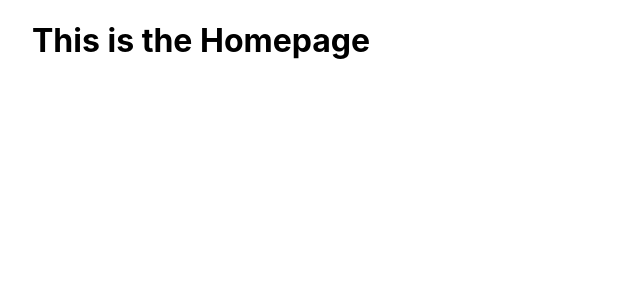
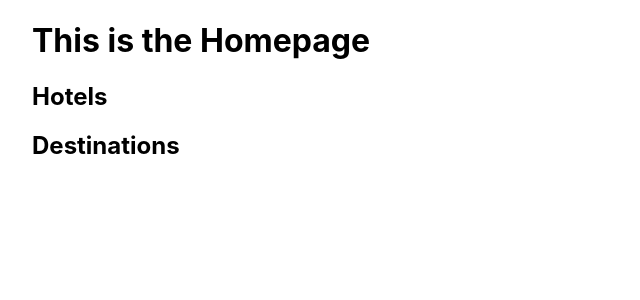
Before and after one commit to avidu97/okkoma-travel, a Next.js app: page / in a window 1280 px wide. Shown: the top 300 px of the page, without its empty margins (0-640 px from the left). Built offline with nearby package versions, Linux system fonts and the light colour scheme.

Commit message:
its time to add content to website

```diff
--- a/pages/index.js
+++ b/pages/index.js
@@ -1,6 +1,7 @@
 import Head from 'next/head'
 import Image from 'next/image'
 import styles from '../styles/Home.module.css'
+import Link from 'next/link'
 
 export default function Home() {
   return (
@@ -13,6 +14,8 @@ export default function Home() {
 
       <div>
         <h1>This is the Homepage</h1>
+        <h2><Link href="/hotels">Hotels</Link></h2>
+        <h2><Link href="/destinations">Destinations</Link></h2>
       </div>
     </div>
   )
```
